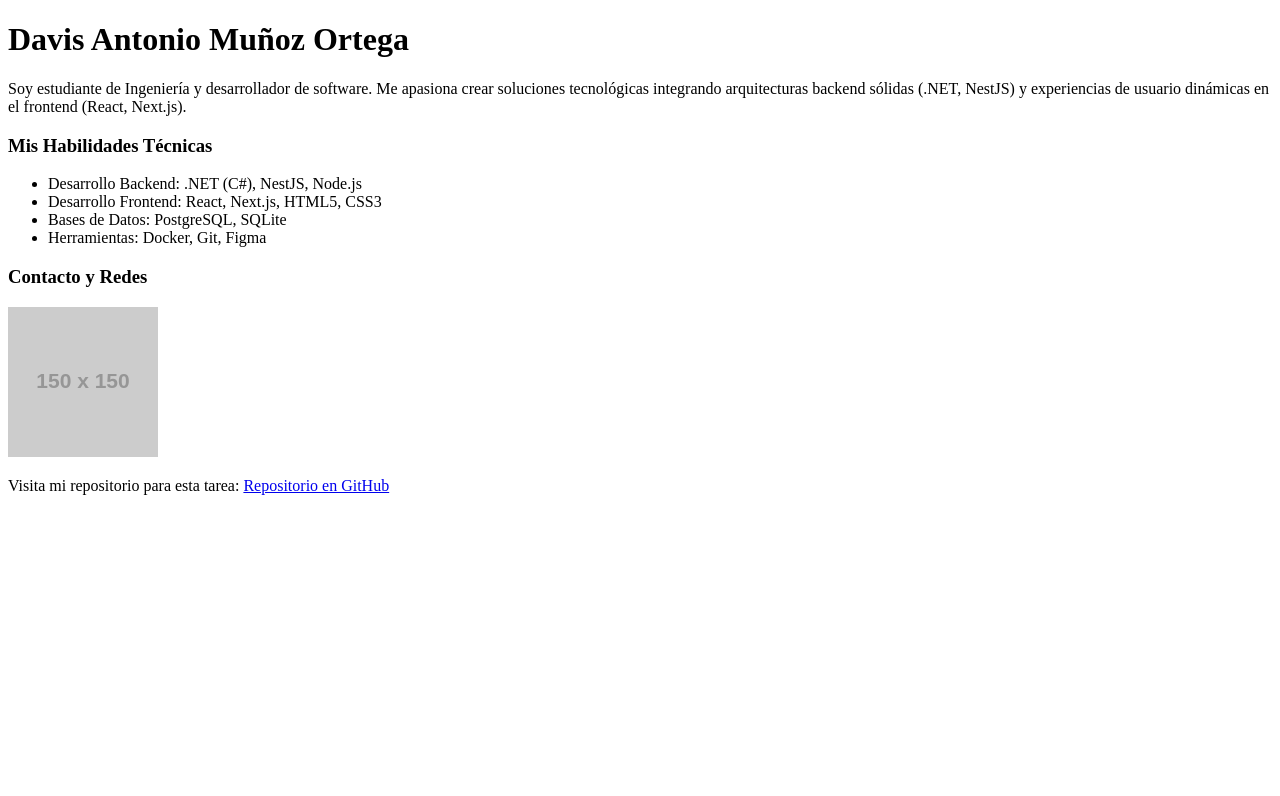
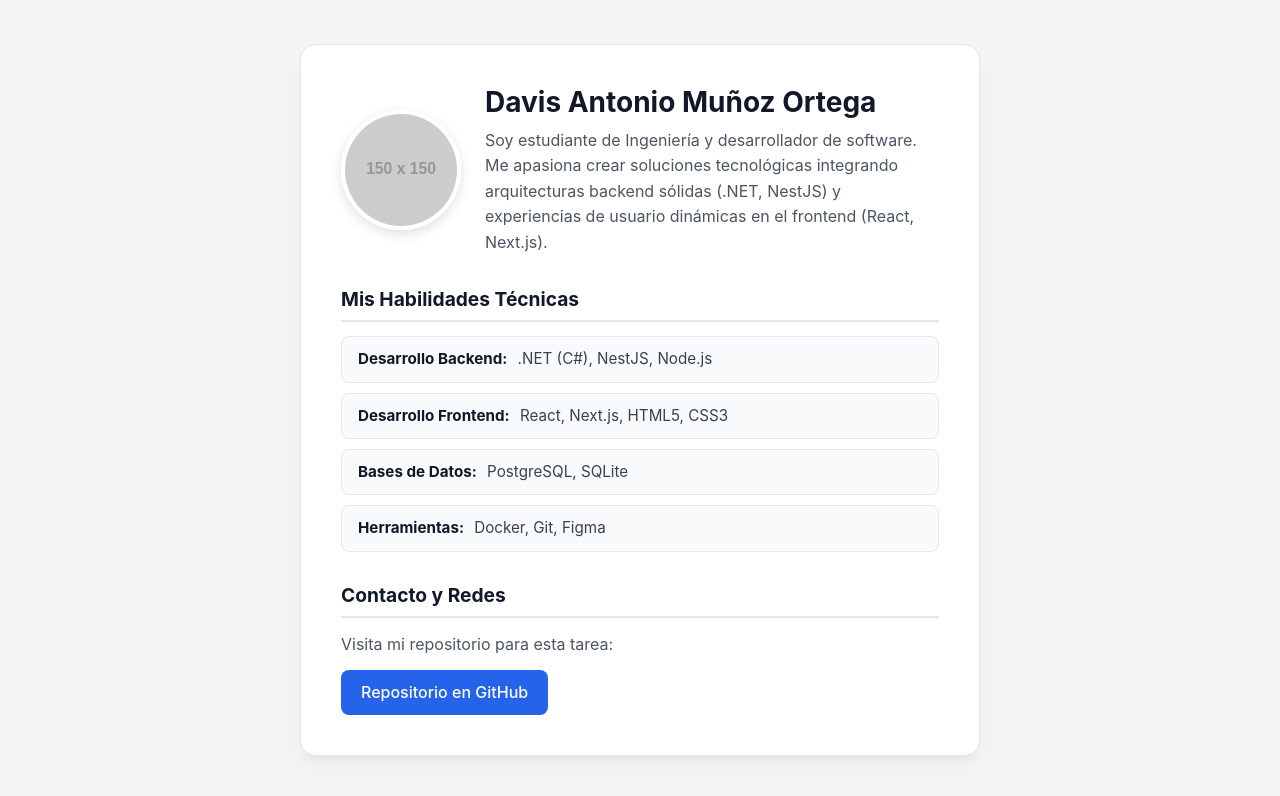
Before and after one commit to pruebasdavis165-maker/tarea-frontend-basico-dsi, a plain HTML site: page index.html in a window 1280 px wide. Drawn offline with Linux system fonts and the light colour scheme; placeholder pictures from the web are drawn by us.

Commit message:
feat: agregar estilos CSS y estructura semantica a la pagina personal

```diff
--- a/index.html
+++ b/index.html
@@ -2,22 +2,35 @@
 <html lang="es">
 <head>
     <meta charset="UTF-8">
+    <meta name="viewport" content="width=device-width, initial-scale=1.0">
     <title>FrontEnd Básico - Davis Muñoz</title>
+    <link rel="stylesheet" href="styles.css">
 </head>
 <body>
-    <h1>Davis Antonio Muñoz Ortega</h1>
-    <p>Soy estudiante de Ingeniería y desarrollador de software. Me apasiona crear soluciones tecnológicas integrando arquitecturas backend sólidas (.NET, NestJS) y experiencias de usuario dinámicas en el frontend (React, Next.js).</p>
+    <main class="container">
+        <header class="profile-header">
+            <img class="profile-img" src="https://via.placeholder.com/150" alt="Foto de perfil">
+            <div>
+                <h1>Davis Antonio Muñoz Ortega</h1>
+                <p class="bio">Soy estudiante de Ingeniería y desarrollador de software. Me apasiona crear soluciones tecnológicas integrando arquitecturas backend sólidas (.NET, NestJS) y experiencias de usuario dinámicas en el frontend (React, Next.js).</p>
+            </div>
+        </header>
 
-    <h3>Mis Habilidades Técnicas</h3>
-    <ul>
-        <li>Desarrollo Backend: .NET (C#), NestJS, Node.js</li>
-        <li>Desarrollo Frontend: React, Next.js, HTML5, CSS3</li>
-        <li>Bases de Datos: PostgreSQL, SQLite</li>
-        <li>Herramientas: Docker, Git, Figma</li>
-    </ul>
+        <section>
+            <h3>Mis Habilidades Técnicas</h3>
+            <ul class="skills-list">
+                <li><strong>Desarrollo Backend:</strong> .NET (C#), NestJS, Node.js</li>
+                <li><strong>Desarrollo Frontend:</strong> React, Next.js, HTML5, CSS3</li>
+                <li><strong>Bases de Datos:</strong> PostgreSQL, SQLite</li>
+                <li><strong>Herramientas:</strong> Docker, Git, Figma</li>
+            </ul>
+        </section>
 
-    <h3>Contacto y Redes</h3>
-    <img src="https://via.placeholder.com/150" alt="Foto de perfil">
-    <p>Visita mi repositorio para esta tarea: <a href="https://github.com/pruebasdavis165-maker/tarea-frontend-basico-dsi" target="_blank">Repositorio en GitHub</a></p>
+        <section class="contact-section">
+            <h3>Contacto y Redes</h3>
+            <p>Visita mi repositorio para esta tarea:</p>
+            <a class="repo-link" href="https://github.com/pruebasdavis165-maker/tarea-frontend-basico-dsi" target="_blank">Repositorio en GitHub</a>
+        </section>
+    </main>
 </body>
 </html>
--- /dev/null
+++ b/styles.css
@@ -0,0 +1,133 @@
+/* Variables de color y estilos base */
+:root {
+    --primary-color: #2563eb;
+    --primary-hover: #1d4ed8;
+    --text-color: #1f2937;
+    --text-muted: #4b5563;
+    --bg-color: #f3f4f6;
+    --card-bg: #ffffff;
+    --border-color: #e5e7eb;
+}
+
+* {
+    box-sizing: border-box;
+    margin: 0;
+    padding: 0;
+}
+
+body {
+    font-family: -apple-system, BlinkMacSystemFont, "Segoe UI", Roboto, "Helvetica Neue", Arial, sans-serif;
+    background-color: var(--bg-color);
+    color: var(--text-color);
+    line-height: 1.6;
+    display: flex;
+    justify-content: center;
+    align-items: center;
+    min-height: 100vh;
+    padding: 24px 16px;
+}
+
+.container {
+    background-color: var(--card-bg);
+    max-width: 680px;
+    width: 100%;
+    padding: 40px;
+    border-radius: 16px;
+    box-shadow: 0 10px 25px -5px rgba(0, 0, 0, 0.05), 0 8px 10px -6px rgba(0, 0, 0, 0.05);
+    border: 1px solid var(--border-color);
+}
+
+.profile-header {
+    display: flex;
+    align-items: center;
+    gap: 24px;
+    margin-bottom: 28px;
+}
+
+.profile-img {
+    width: 120px;
+    height: 120px;
+    border-radius: 50%;
+    object-fit: cover;
+    border: 4px solid #ffffff;
+    box-shadow: 0 4px 12px rgba(0, 0, 0, 0.12);
+    flex-shrink: 0;
+}
+
+h1 {
+    font-size: 1.75rem;
+    color: #111827;
+    margin-bottom: 8px;
+    line-height: 1.25;
+}
+
+.bio {
+    font-size: 1rem;
+    color: var(--text-muted);
+}
+
+h3 {
+    font-size: 1.2rem;
+    color: #111827;
+    margin: 28px 0 14px 0;
+    border-bottom: 2px solid var(--border-color);
+    padding-bottom: 6px;
+}
+
+.skills-list {
+    list-style: none;
+    display: flex;
+    flex-direction: column;
+    gap: 10px;
+}
+
+.skills-list li {
+    background-color: #f9fafb;
+    border: 1px solid var(--border-color);
+    padding: 10px 16px;
+    border-radius: 8px;
+    font-size: 0.95rem;
+    color: #374151;
+}
+
+.skills-list li strong {
+    color: #111827;
+    margin-right: 6px;
+}
+
+.contact-section {
+    margin-top: 24px;
+}
+
+.contact-section p {
+    color: var(--text-muted);
+    margin-bottom: 12px;
+}
+
+.repo-link {
+    display: inline-flex;
+    align-items: center;
+    gap: 8px;
+    background-color: var(--primary-color);
+    color: #ffffff;
+    text-decoration: none;
+    font-weight: 500;
+    padding: 10px 20px;
+    border-radius: 8px;
+    transition: background-color 0.2s ease, transform 0.1s ease;
+}
+
+.repo-link:hover {
+    background-color: var(--primary-hover);
+    transform: translateY(-1px);
+}
+
+@media (max-width: 600px) {
+    .container {
+        padding: 24px;
+    }
+    .profile-header {
+        flex-direction: column;
+        text-align: center;
+    }
+}
```
